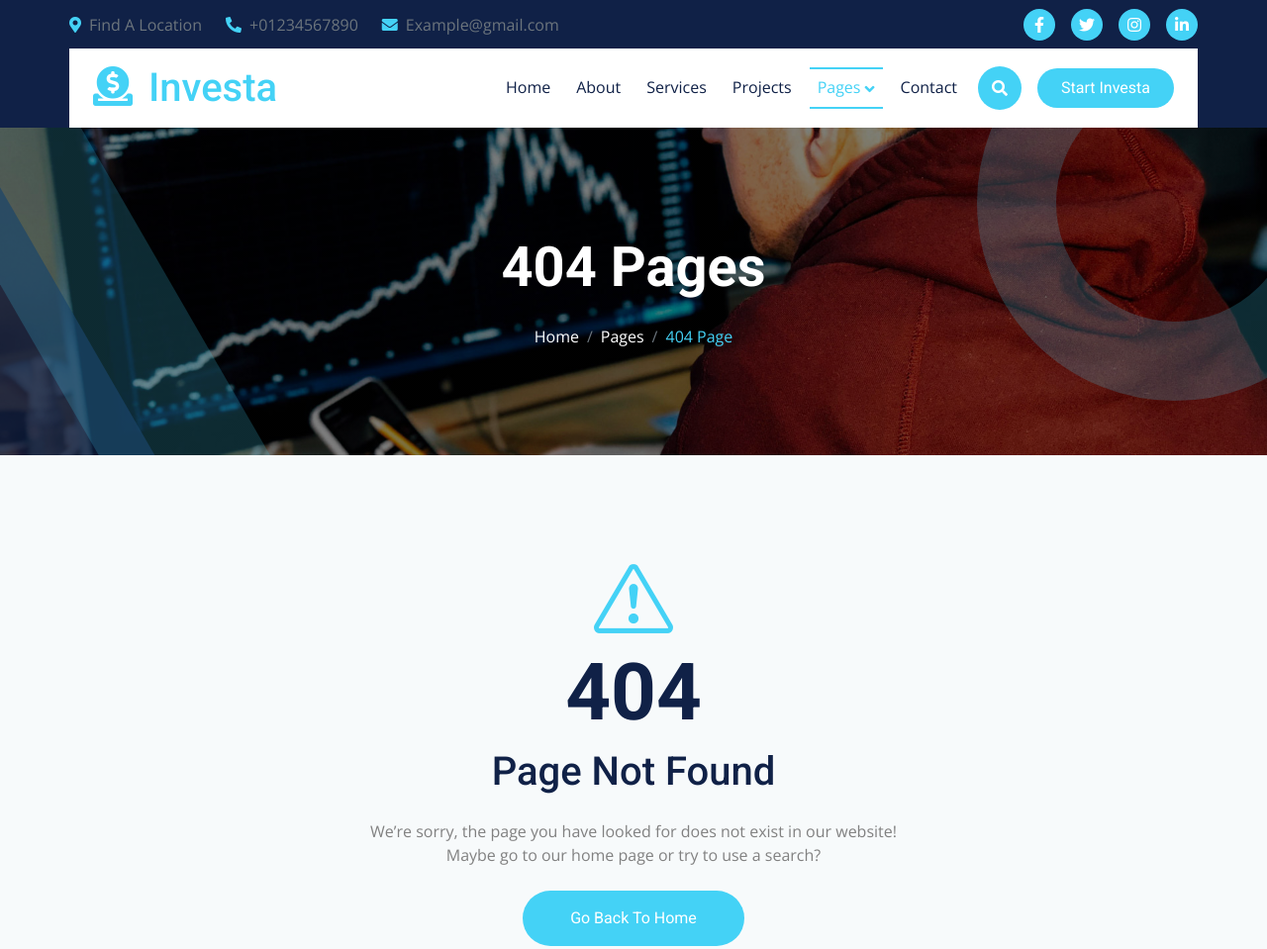
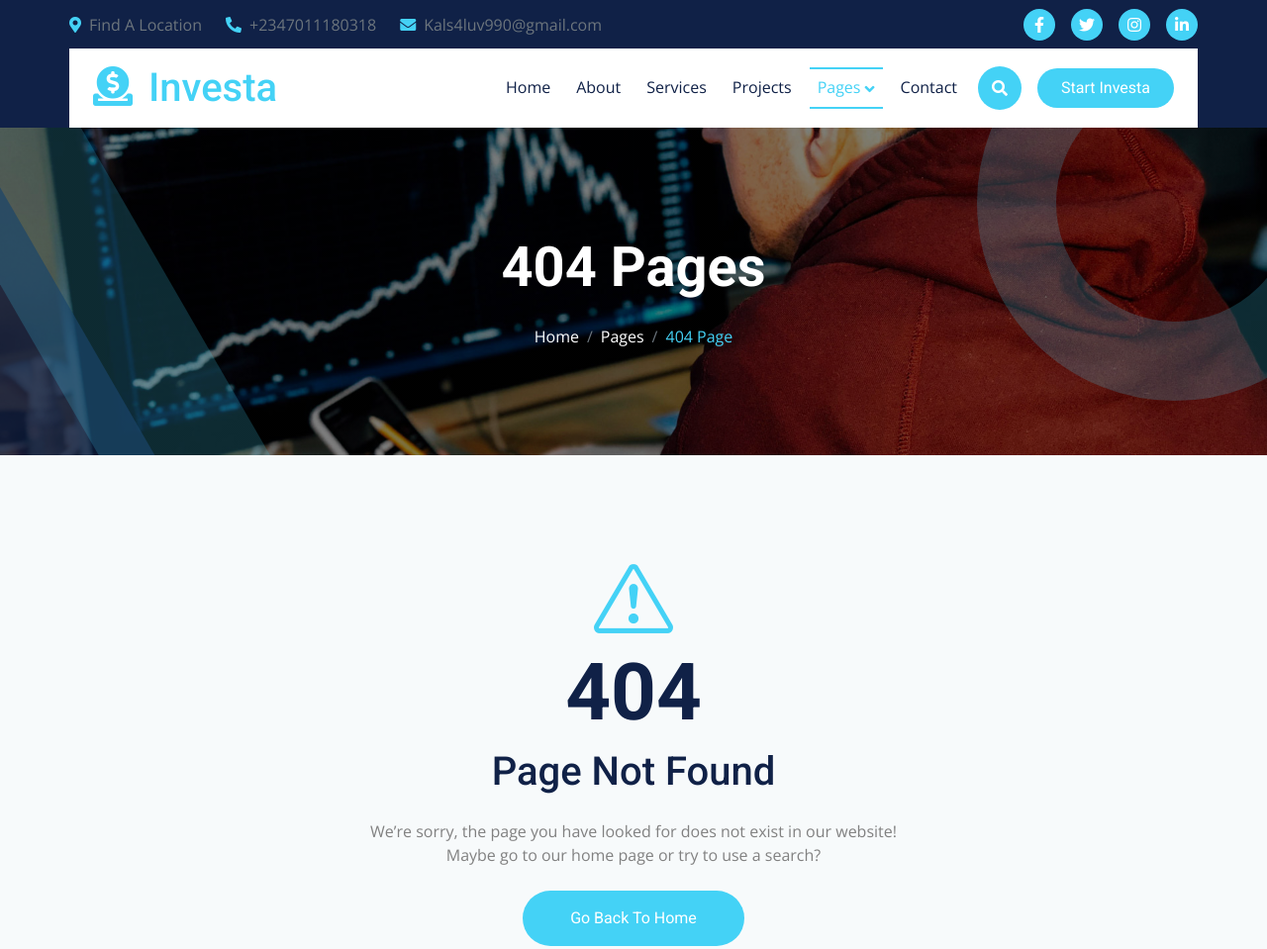
Before and after one commit to Kals4luv/Investment_Website.io, a plain HTML site: page 404.html in a window 1280 px wide. Shown: the top 959 px of the page at 99% size. Drawn offline with nearby package versions, Linux system fonts and the light colour scheme.

Commit message:
Update 404.html

```diff
--- a/404.html
+++ b/404.html
@@ -49,8 +49,8 @@
                     <div class="col-lg-8 text-center text-lg-start mb-lg-0">
                         <div class="d-flex flex-wrap">
                             <a href="#" class="text-muted me-4"><i class="fas fa-map-marker-alt text-primary me-2"></i>Find A Location</a>
-                            <a href="#" class="text-muted me-4"><i class="fas fa-phone-alt text-primary me-2"></i>+01234567890</a>
-                            <a href="#" class="text-muted me-0"><i class="fas fa-envelope text-primary me-2"></i>Example@gmail.com</a>
+                            <a href="#" class="text-muted me-4"><i class="fas fa-phone-alt text-primary me-2"></i>+2347011180318</a>
+                            <a href="#" class="text-muted me-0"><i class="fas fa-envelope text-primary me-2"></i>Kals4luv990@gmail.com</a>
                         </div>
                     </div>
                     <div class="col-lg-4 text-center text-lg-end">
```
